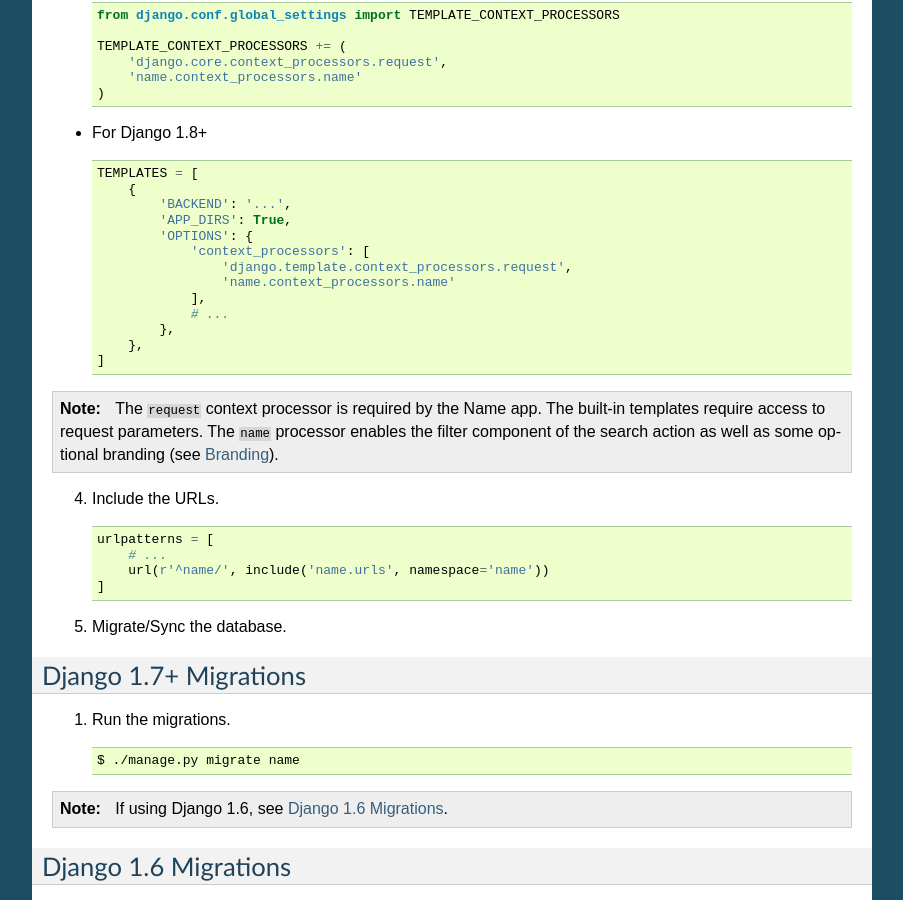
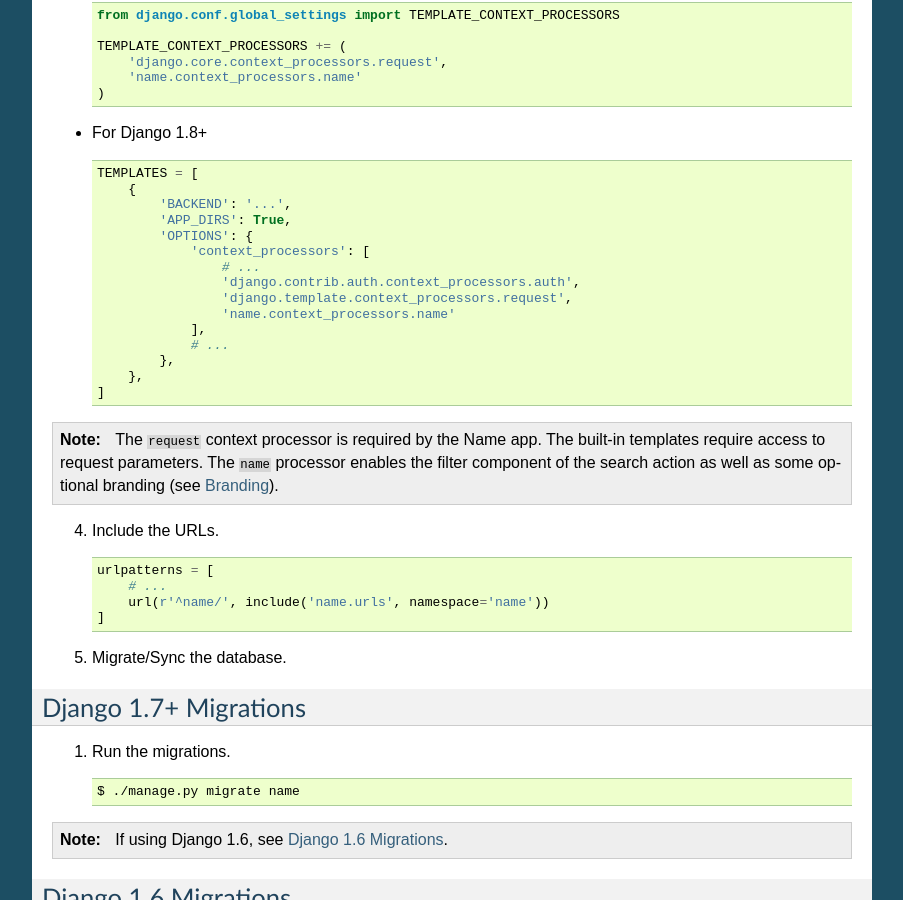
Before and after one commit to unt-libraries/django-name, a Sphinx documentation site: the page built from docs/installation.rst, in a window 1280 px wide and 900 px high, scrolled down 716 px. Shown: the whole window, without its empty margins (198-1101 px from the left). Built offline with Sphinx 7.4.7, drawn with Linux system fonts in a browser that asks for light colours.

Commit message:
Add the auth context processor to the installation docs.

```diff
--- a/docs/installation.rst
+++ b/docs/installation.rst
@@ -51,6 +51,8 @@
             'APP_DIRS': True,
             'OPTIONS': {
                 'context_processors': [
+                    # ...
+                    'django.contrib.auth.context_processors.auth',
                     'django.template.context_processors.request',
                     'name.context_processors.name'
                 ],
```
